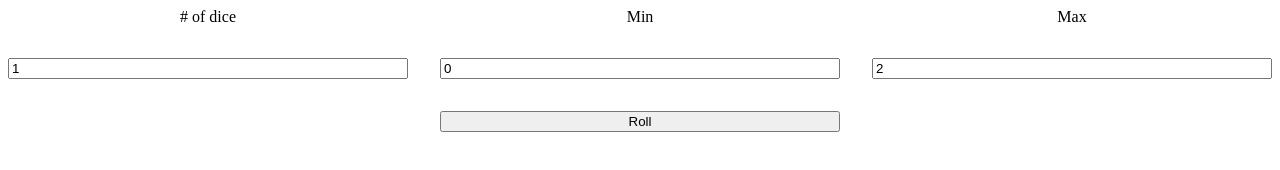
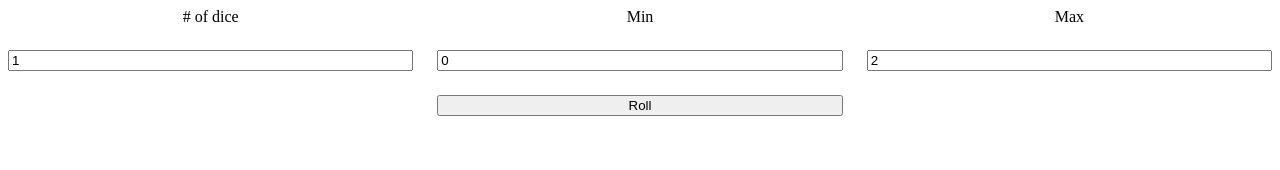
Before and after one commit to zwc0/dice, a plain HTML site: page index.html in a window 1280 px wide. Drawn offline with Linux system fonts and the light colour scheme.

Commit message:
Update index.html

```diff
--- a/index.html
+++ b/index.html
@@ -5,7 +5,7 @@ main{
   display:grid;
   grid: auto/
   repeat(3,1fr);
-  grid-gap:2em;
+  grid-gap:1.5em;
 }
 div{
   display:grid;
```
